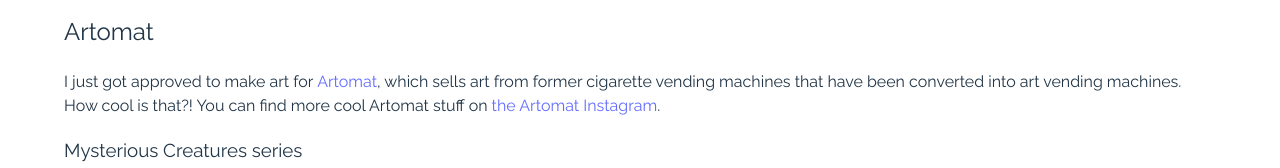
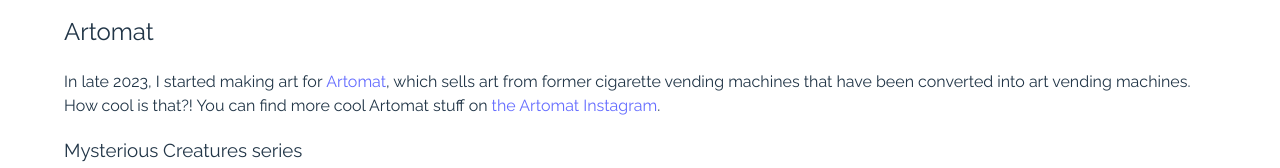
Before and after one commit to bouncingleaf/artweb, a React (Vite) app: page / in a window 1280 px wide. Shown: the part 307-475 px from the top of the page. Built offline with nearby package versions, Linux system fonts and the light colour scheme.

Commit message:
Fix wording

```diff
--- a/src/Home/Home.tsx
+++ b/src/Home/Home.tsx
@@ -22,7 +22,7 @@
 
         <h2 id="artomat">Artomat</h2>
         <p>
-          I just got approved to make art for <Link to="https://www.artomat.org/">Artomat</Link>, which sells art from former cigarette vending machines that have been converted into art vending machines. How cool is that?! You can find more cool Artomat stuff on <Link to="https://www.instagram.com/artomat/">the Artomat Instagram</Link>.
+          In late 2023, I started making art for <Link to="https://www.artomat.org/">Artomat</Link>, which sells art from former cigarette vending machines that have been converted into art vending machines. How cool is that?! You can find more cool Artomat stuff on <Link to="https://www.instagram.com/artomat/">the Artomat Instagram</Link>.
         </p>
 
         <h3>Mysterious Creatures series</h3>
```
